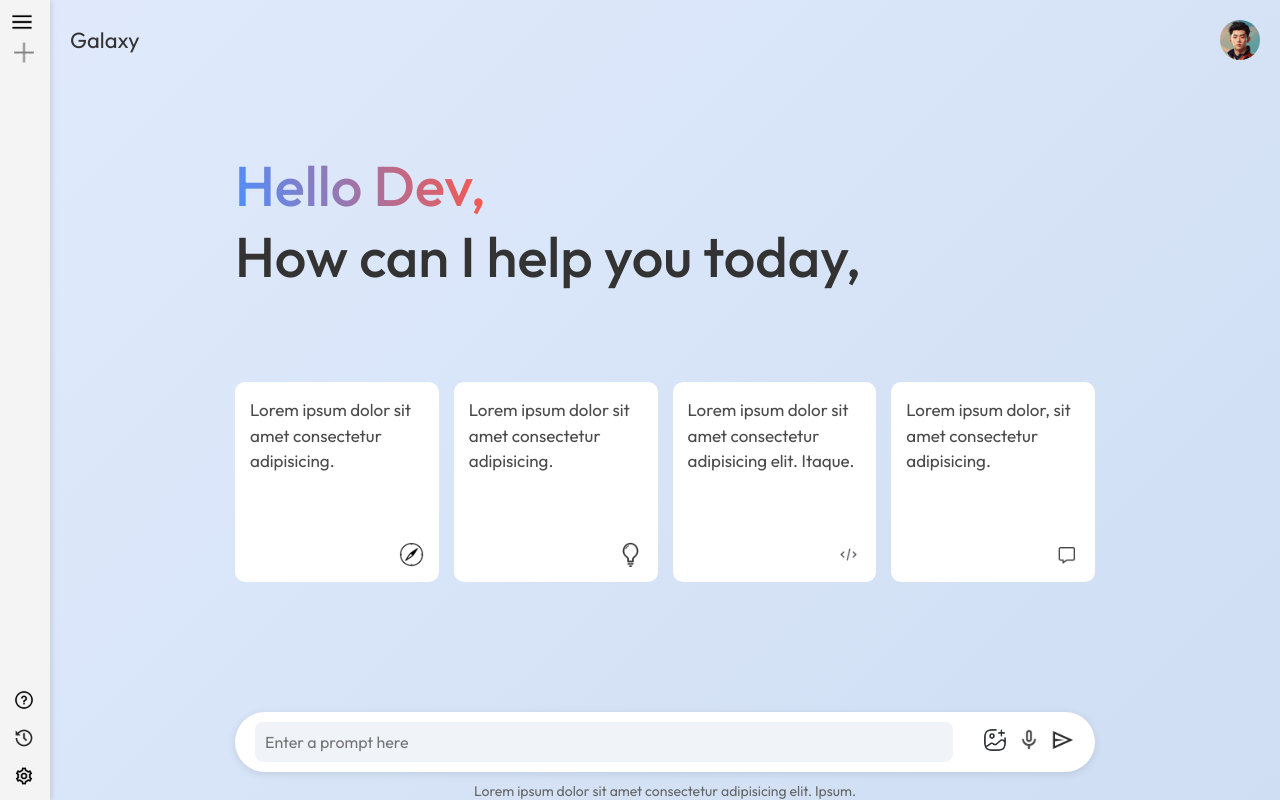
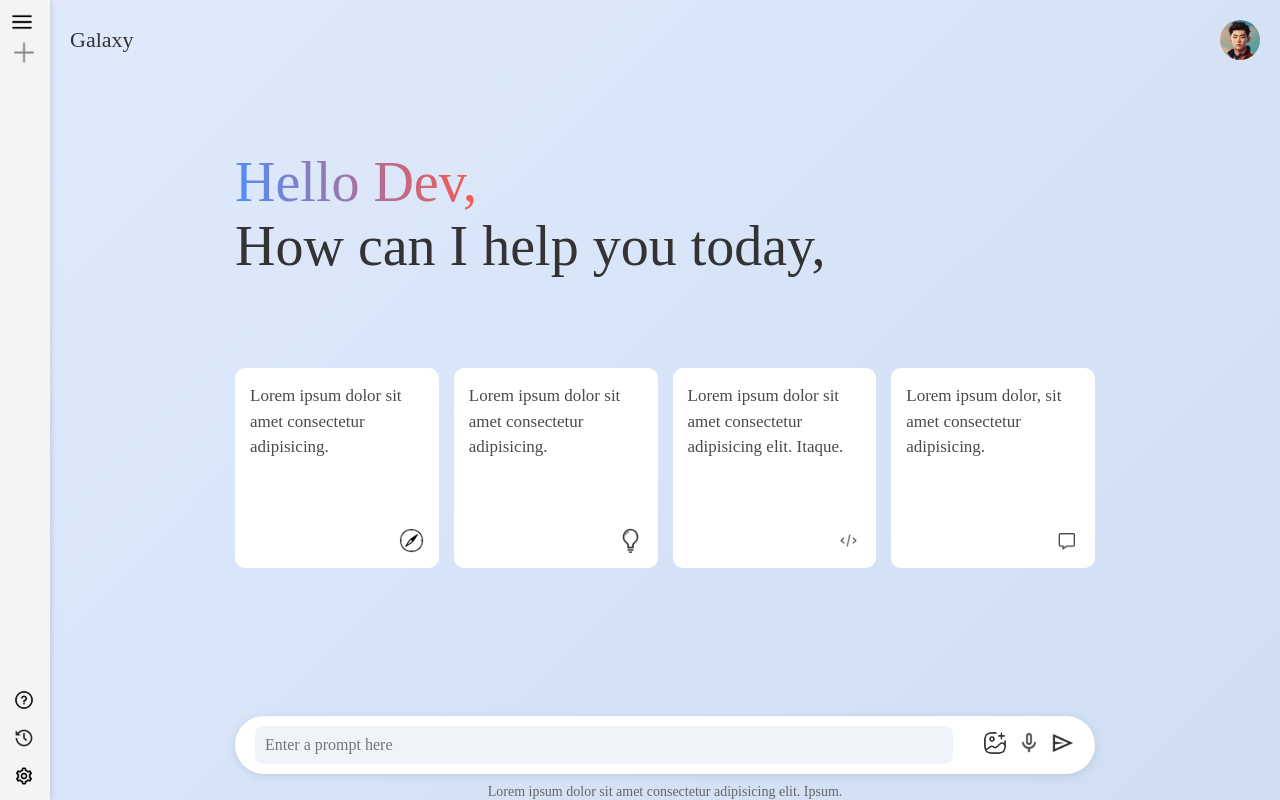
Before and after one commit to sweekar2999/Galaxy_ChatBot, a React (Vite) app: page / in a window 1280 px wide. Built offline with nearby package versions, Linux system fonts and the light colour scheme.

Commit message:
changed font

```diff
--- a/src/index.css
+++ b/src/index.css
@@ -1,4 +1,5 @@
-@import url('https://fonts.googleapis.com/css2?family=Outfit:wght@100..900&display=swap');
+/* Font Import (Add to your main HTML or CSS) */
+@import url('https://fonts.googleapis.com/css2?family=Poppins:wght@300;400;500;600&display=swap');
 *{
     padding:0;
     margin:0;
@@ -24,3 +25,14 @@
     flex: 1;
     padding: 20px;
 }
+@keyframes fadeIn{
+    0%{
+        opacity:0;
+    }
+    100%{
+        opacity:1;
+    }
+}
+#root{
+    animation:fadeIn 1.5s;
+}
```
